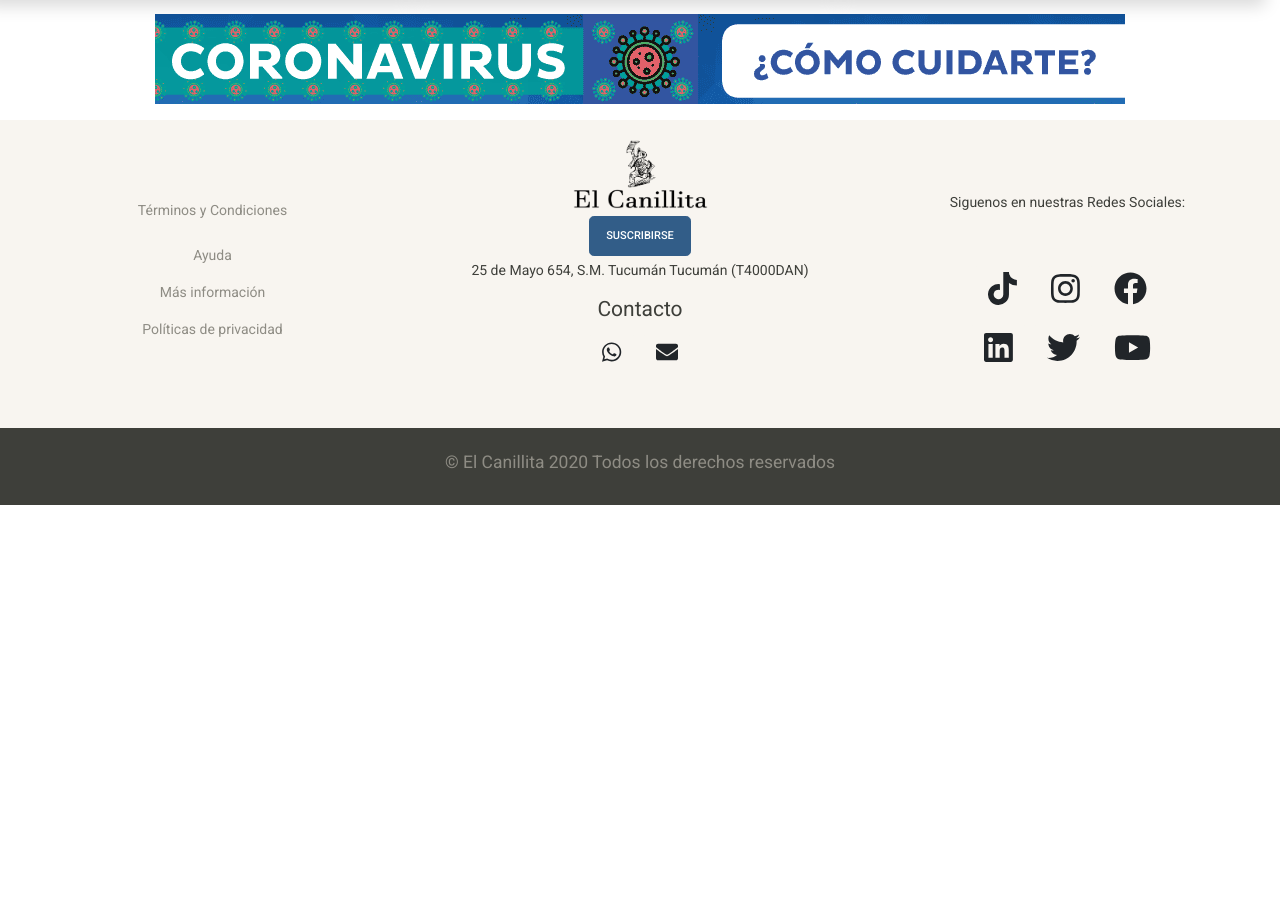
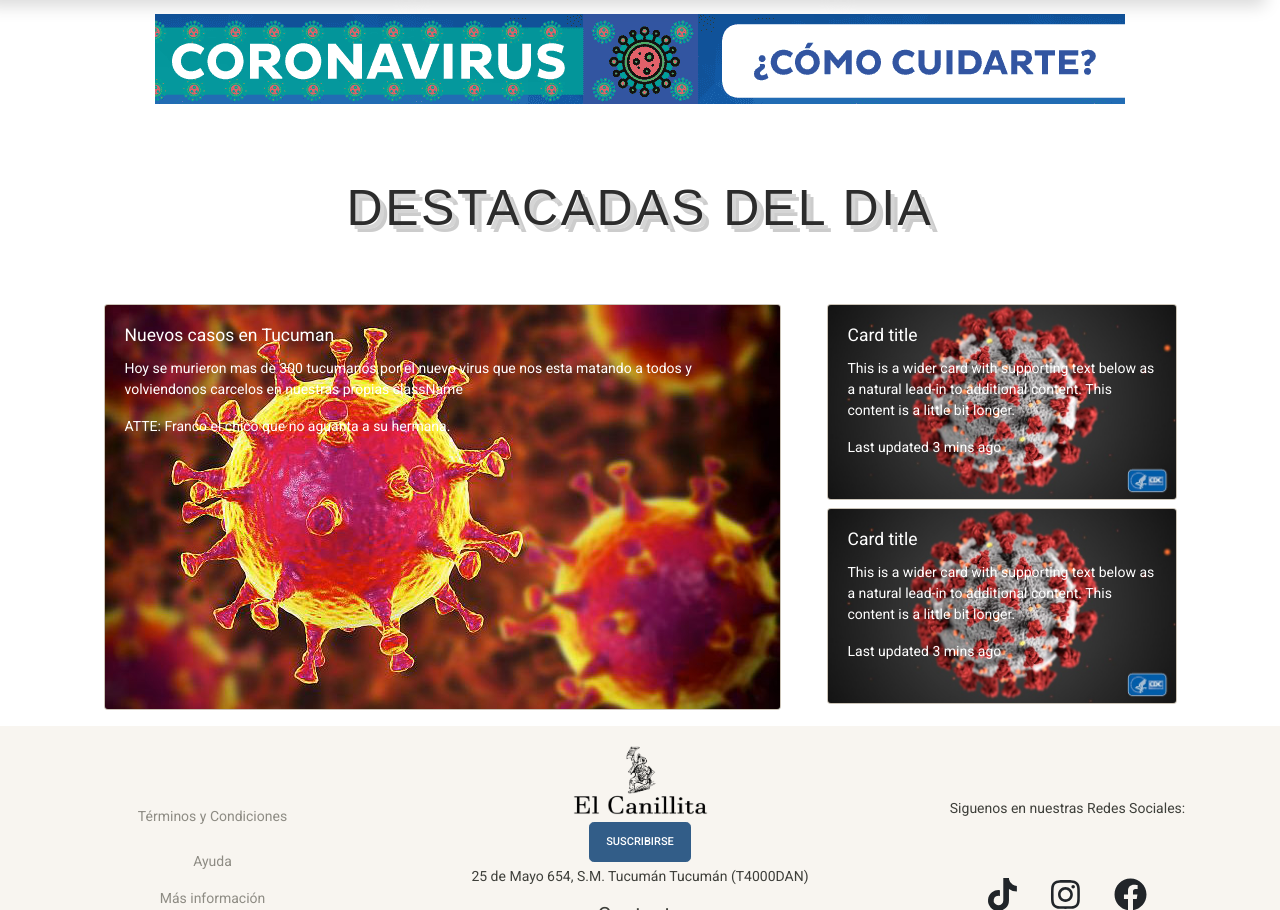
Before and after one commit to Franco-20/EL-Canillita, a React (Create React App) app: page / in a window 1280 px wide. Shown: the part 488-1398 px from the top of the page. Before the commit the page ends 993 px from the top, so only its background shows below. Built offline with nearby package versions, Linux system fonts and the light colour scheme; no server answers.

Commit message:
se agrego titulo y cards de la seccion destacados del dia

```diff
--- a/src/App.css
+++ b/src/App.css
@@ -37,7 +37,7 @@ flex-direction: row-reverse !important;
       4px 4px 0px #d5d5d5,
       7px 7px 0px rgba(0, 0, 0, 0.2);
 }
-.costado{
+.cardDestacado{
     width: 350px;
     margin-left: 30px;
 }
--- a/src/components/principal/Inicio.js
+++ b/src/components/principal/Inicio.js
@@ -10,7 +10,62 @@ const Inicio = () => {
           <article className="text-center">
             <img src={process.env.PUBLIC_URL + "virus.gif"} alt=""/>
           </article>
-
+          <h3 className="mt-4 mb-3 titulo text-center">Destacadas del dia</h3>
+        <div className="d-flex justify-content-center">
+          <div className="row">
+            <div>
+              <Card className="bg-dark text-white">
+                <Card.Img
+                  src={process.env.PUBLIC_URL + "covid.jpg"}
+                  alt="Card image"
+                />
+                <Card.ImgOverlay>
+                  <Card.Title>Nuevos casos en Tucuman</Card.Title>
+                  <Card.Text>
+                    Hoy se murieron mas de 300 tucumanos por el nuevo virus que
+                    nos esta matando a todos y volviendonos carcelos en nuestras
+                    propias className
+                  </Card.Text>
+                  <Card.Text>
+                    ATTE: Franco el chico que no aguanta a su hermana.
+                  </Card.Text>
+                </Card.ImgOverlay>
+              </Card>
+            </div>
+            <div className="ml-3">
+              <Card className="bg-dark text-white cardDestacado">
+                <Card.Img
+                  src={process.env.PUBLIC_URL + "covid1.jpg"}
+                  alt="Card image"
+                />
+                <Card.ImgOverlay>
+                  <Card.Title>Card title</Card.Title>
+                  <Card.Text>
+                    This is a wider card with supporting text below as a natural
+                    lead-in to additional content. This content is a little bit
+                    longer.
+                  </Card.Text>
+                  <Card.Text>Last updated 3 mins ago</Card.Text>
+                </Card.ImgOverlay>
+              </Card>
+              <Card className="bg-dark text-white cardDestacado mt-2">
+                <Card.Img
+                  src={process.env.PUBLIC_URL + "covid1.jpg"}
+                  alt="Card image"
+                />
+                <Card.ImgOverlay>
+                  <Card.Title>Card title</Card.Title>
+                  <Card.Text>
+                    This is a wider card with supporting text below as a natural
+                    lead-in to additional content. This content is a little bit
+                    longer.
+                  </Card.Text>
+                  <Card.Text>Last updated 3 mins ago</Card.Text>
+                </Card.ImgOverlay>
+              </Card>
+            </div>
+          </div>
+        </div>
       </div>
     </div>
   );
```
